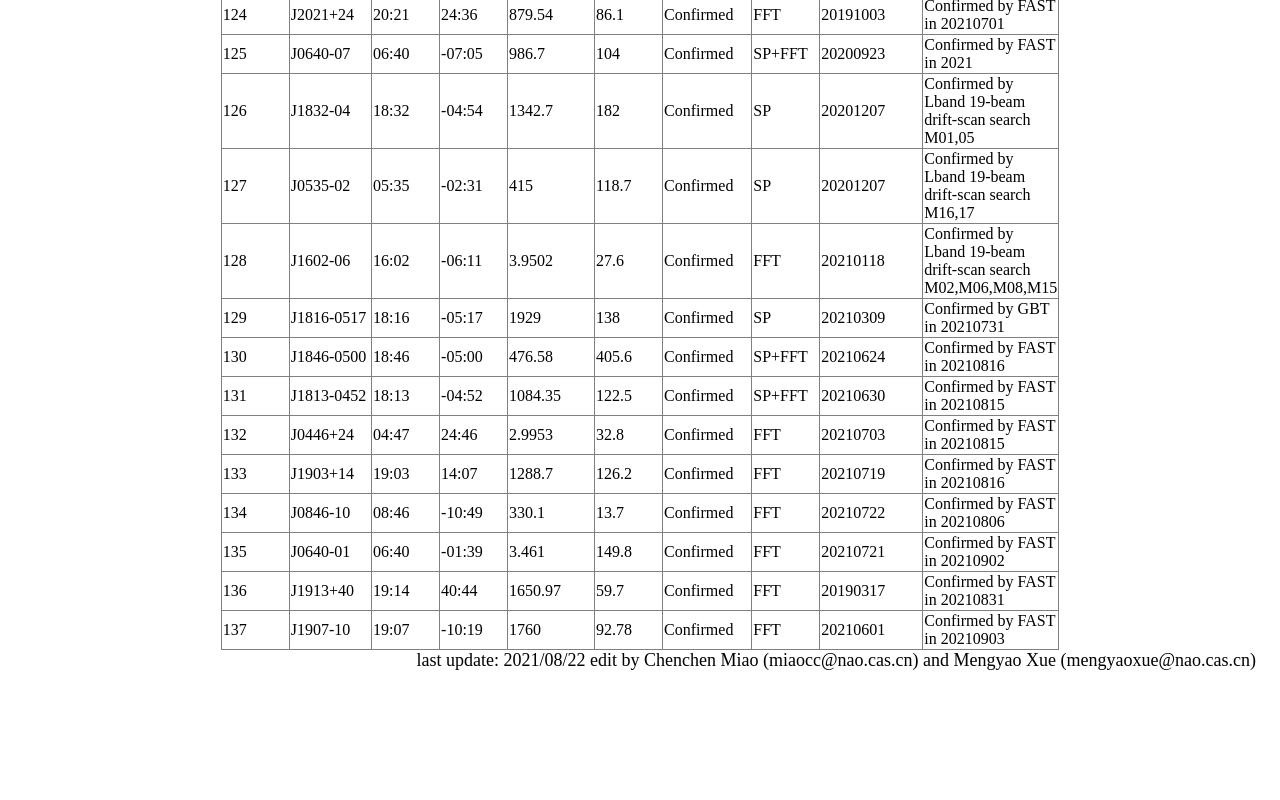
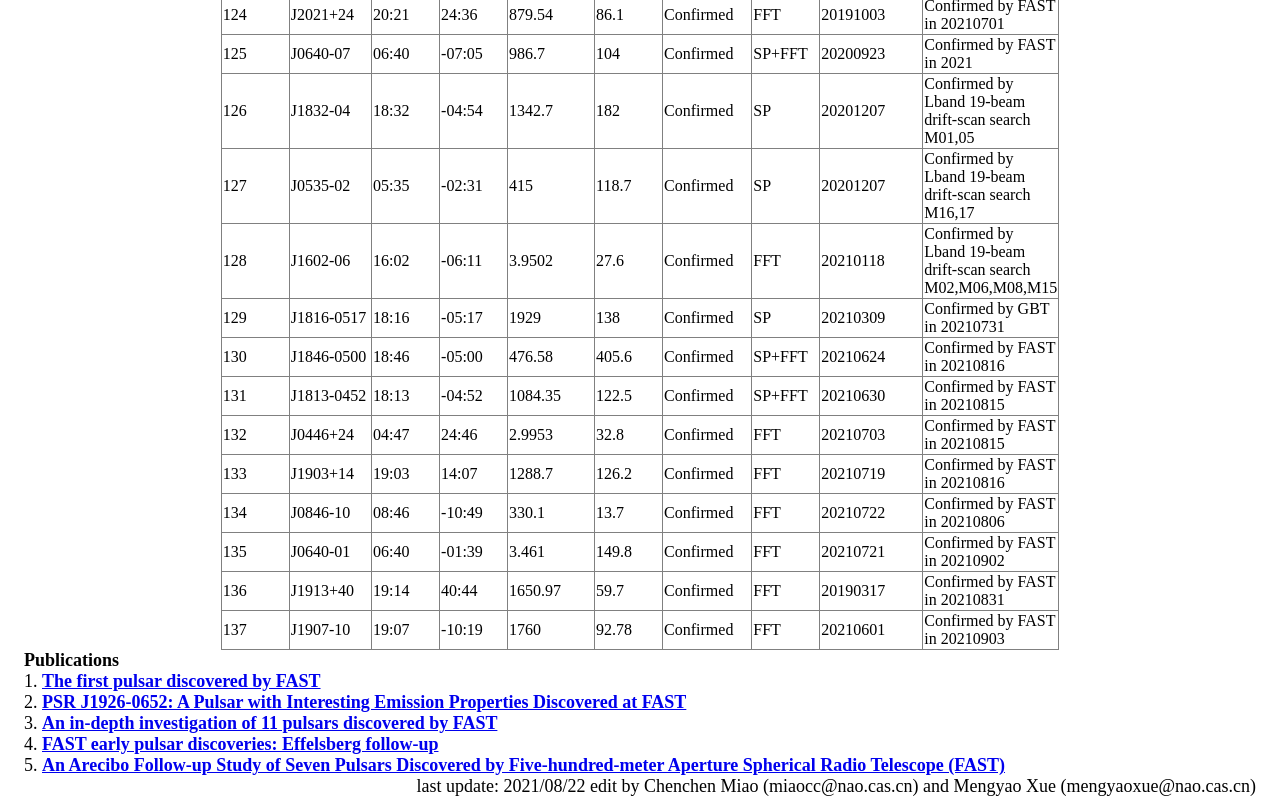
Before and after one commit to longfchen/CRAFTS_homepage, a plain HTML site: page pulsars-V20191101.html in a window 1280 px wide. Shown: the part 8061-8861 px from the top of the page. Before the commit the page ends 8735 px from the top, so only its background shows below. Drawn offline with Linux system fonts and the light colour scheme.

Commit message:
Update pulsars-V20191101.html

```diff
--- a/pulsars-V20191101.html
+++ b/pulsars-V20191101.html
@@ -175,6 +175,19 @@ border-collapse: collapse;
 <tr><td>137</td><td>J1907-10   </td><td> 19:07 </td><td> -10:19 </td><td> 1760    </td><td> 92.78  </td><td>   Confirmed</td><td> FFT </td><td>20210601  </td><td>Confirmed by FAST in 20210903</td></tr>
 </table>
 </div>
+
+<strong>Publications<br></strong>
+
+1. <strong><a href='https://ui.adsabs.harvard.edu/abs/2019SCPMA..6259508Q/abstract'>The first pulsar discovered by FAST</a><br></strong>
+
+2. <strong><a href='https://ui.adsabs.harvard.edu/abs/2019ApJ...877...55Z/abstract'>PSR J1926-0652: A Pulsar with Interesting Emission Properties Discovered at FAST</a><br></strong>
+
+3. <strong><a href='https://ui.adsabs.harvard.edu/abs/2020MNRAS.495.3515C/abstract'>An in-depth investigation of 11 pulsars discovered by FAST</a></strong><br>
+
+4. <strong><a href='https://ui.adsabs.harvard.edu/abs/2021arXiv210809121C/abstract'>FAST early pulsar discoveries: Effelsberg follow-up</a><br></strong>
+
+5. <strong><a href='http://www.raa-journal.org/docs/papers_accepted/2021-0089.pdf'>An Arecibo Follow-up Study of Seven Pulsars Discovered by Five-hundred-meter Aperture Spherical Radio Telescope (FAST)</a><br></strong>
+
 <div style="float:right;">
 last update: 2021/08/22 edit by Chenchen Miao (miaocc@nao.cas.cn) and Mengyao Xue (mengyaoxue@nao.cas.cn)
 </div>
```
